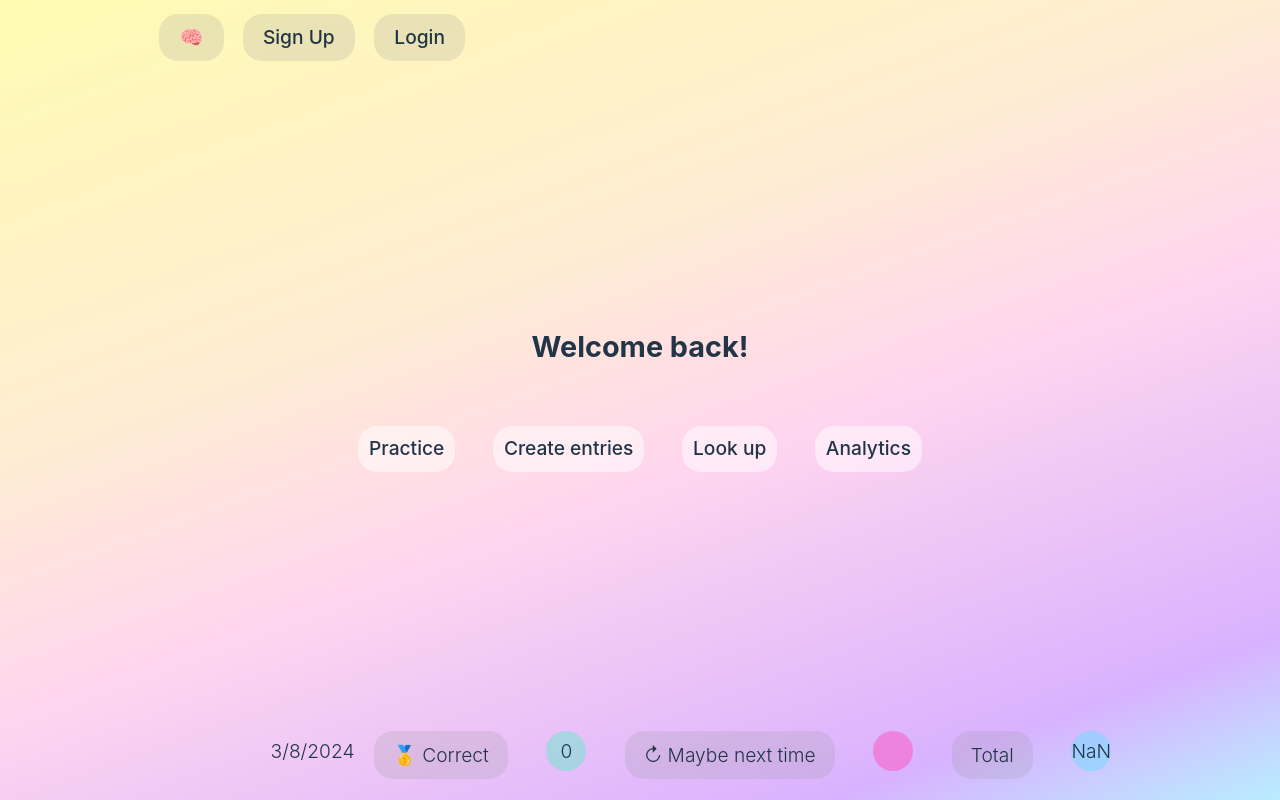
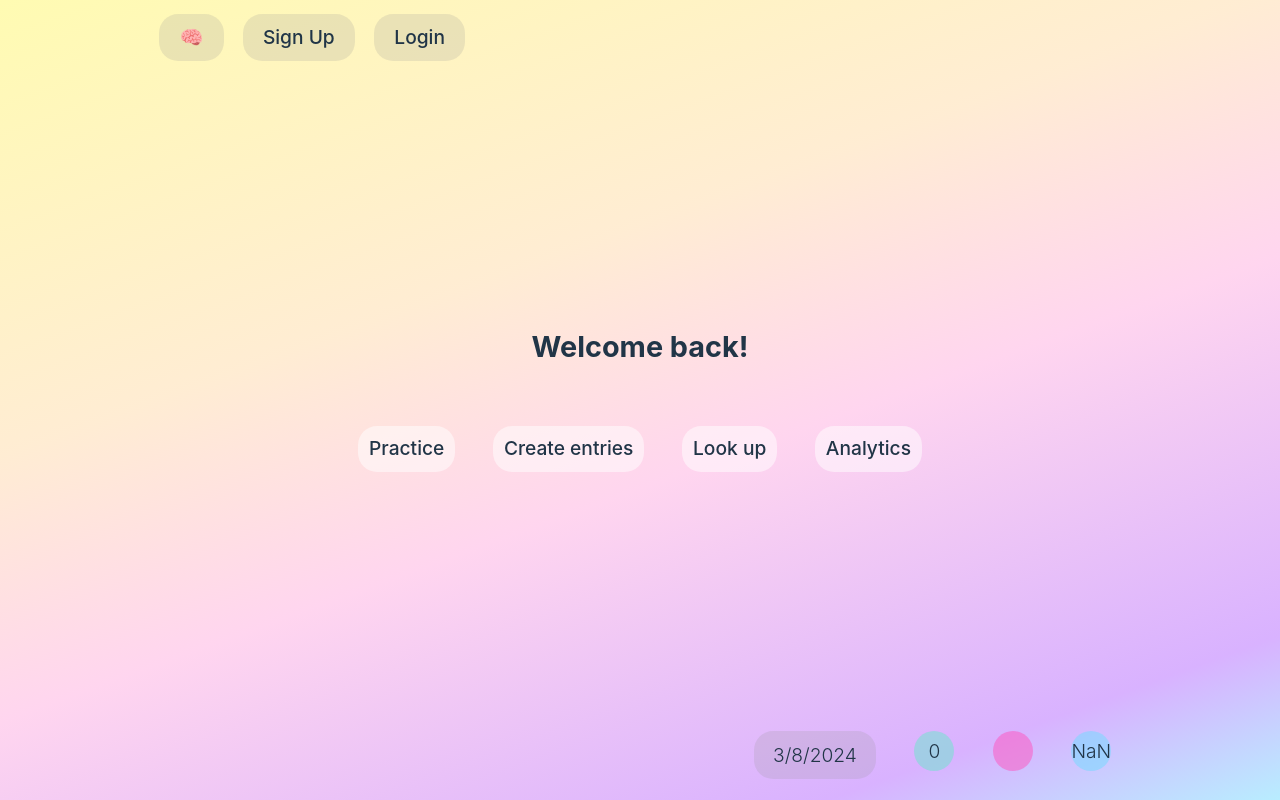
Before and after one commit to extra-jalapenos/apprendio-flashcard-app-frontend, a React (Vite) app: page / in a window 1280 px wide. Built offline with nearby package versions, Linux system fonts and the light colour scheme; no server answers.

Commit message:
omit labels for counters in sessionStats

```diff
--- a/src/components/footer/SessionStatistics.jsx
+++ b/src/components/footer/SessionStatistics.jsx
@@ -35,14 +35,14 @@ export default function SessionStatistics () {
 
   return (
     <div className="buttoncontainer">
-      <li>
+      <label>
         {new Date().toLocaleDateString()}
-      </li>
-      <label>🥇 Correct</label>
+      </label>
+      {/* <label>🥇 Correct</label> */}
       <p className="circlebutton green">{sessionStats ? sessionStats.correct : "…"}</p>
-      <label>↻ Maybe next time</label>
+      {/* <label>↻ Maybe next time</label> */}
       <p className="circlebutton red">{sessionStats ? sessionStats.incorrect : "…"}</p>
-      <label>Total</label>
+      {/* <label>Total</label> */}
       <p className="circlebutton blue">{sessionStats ? sessionStats.correct + sessionStats.incorrect : "…"}</p>
     </div>
   )
```
